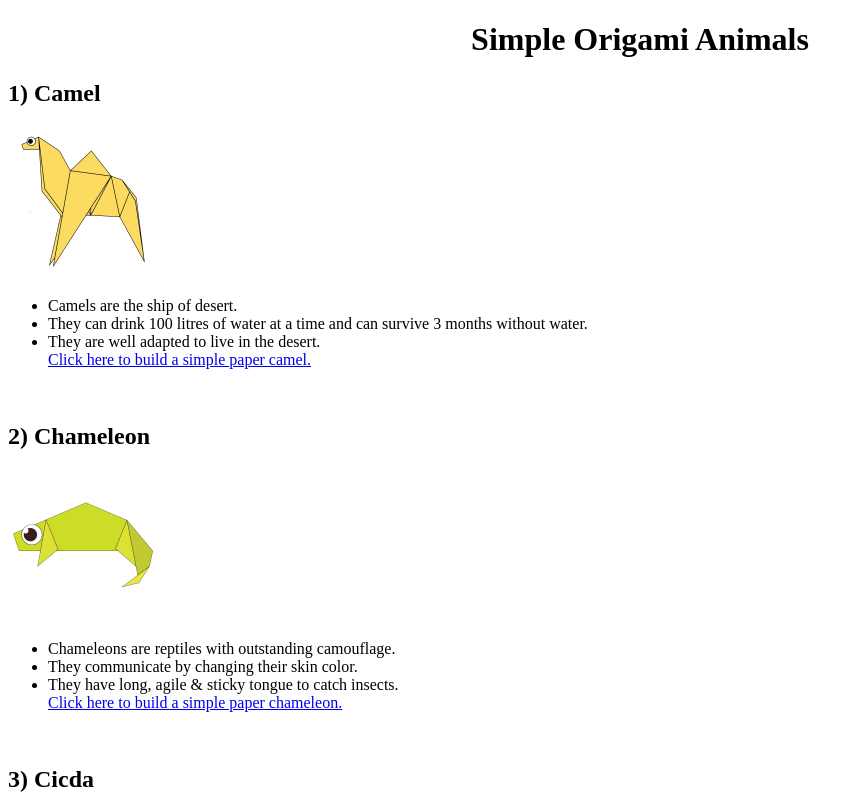
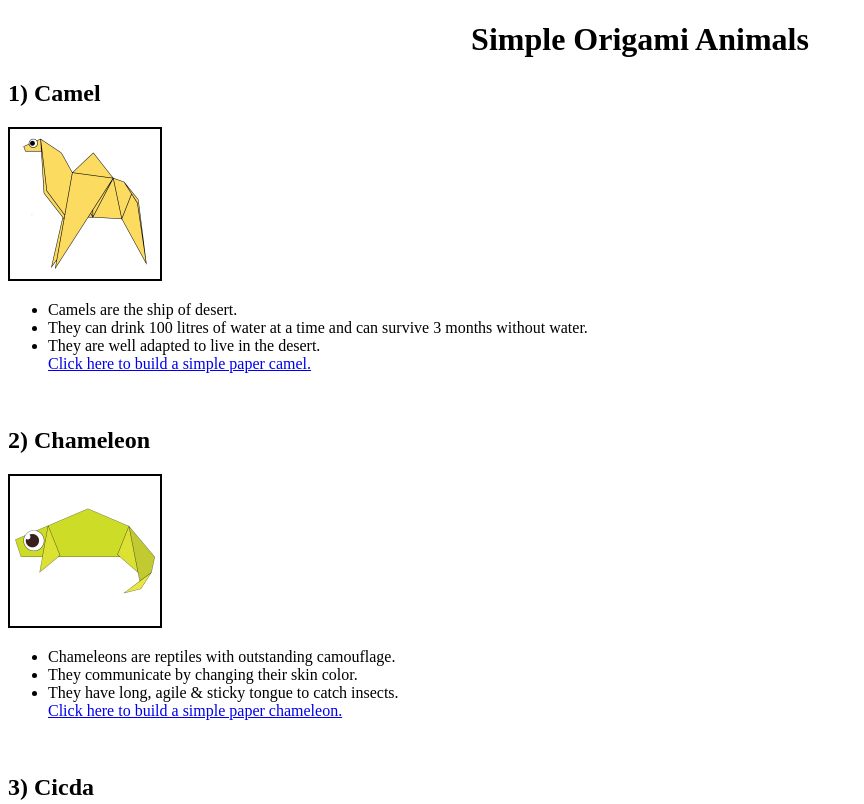
Before and after one commit to shield10724s/Project-49, a plain HTML site: page index.html in a window 1280 px wide. Shown: the top 804 px of the page, without its empty margins (0-864 px from the left). Drawn offline with Linux system fonts and the light colour scheme.

Commit message:
Add files via upload

```diff
--- a/index.html
+++ b/index.html
@@ -1,13 +1,17 @@
 <!DOCTYPE html>
 <html>
     <head><title>Origami Designs</title>
-
+        <style>
+            img {
+                border: 2px solid black;
+            }
+        </style>
     </head>
 
     <body>
         <h1><center>Simple Origami Animals</center></h1>
         <h2>1) Camel</h2>
-        <a><img src="Images/camel.png" width=150 height=150/></a>
+        <a><img src="Images/camel.png" alt="Camel" width=150 height=150/></a>
         <ul>
             <li>Camels are the ship of desert.</li>
             <li>They can drink 100 litres of water at a time and can survive 3 months without water.</li>
```
